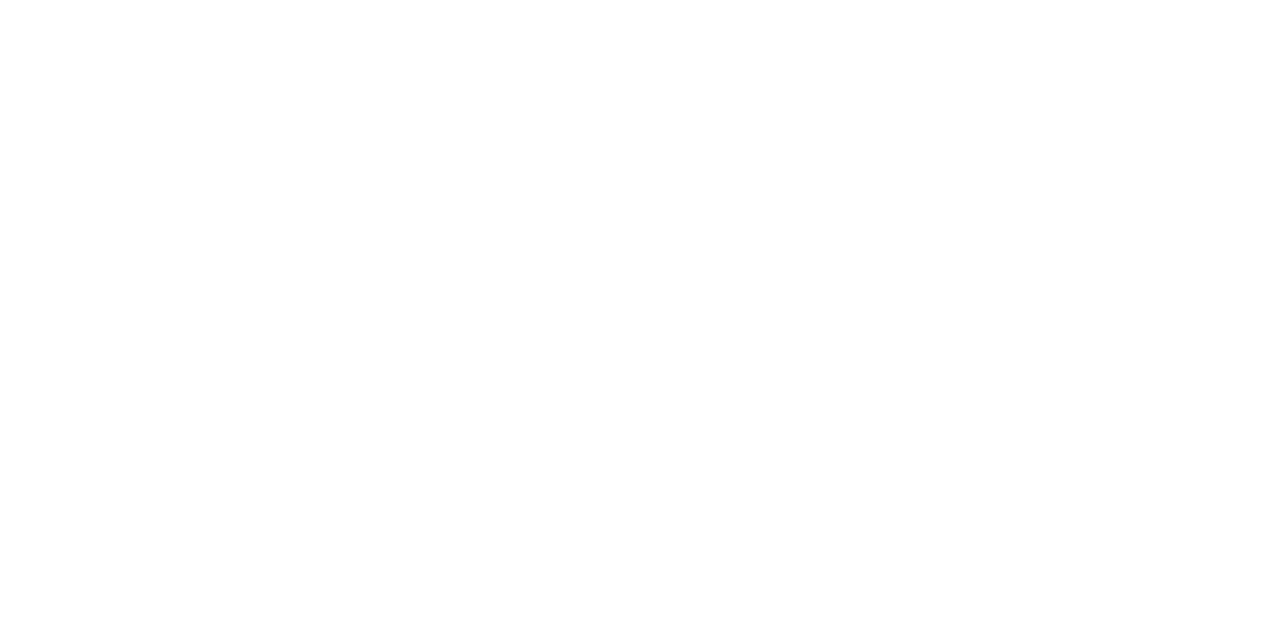
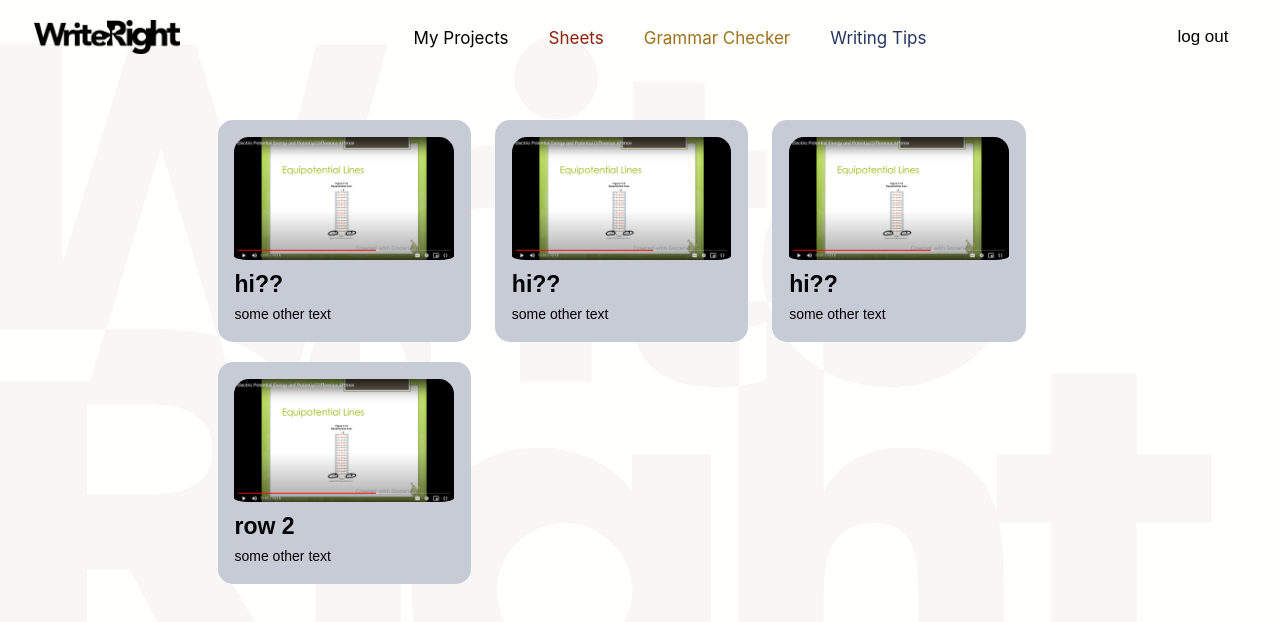
Before and after one commit to acm-projects/WriteRight, a React (Create React App) app in the folder frontend/writeright/: page /sheets/writing-tips in a window 1280 px wide. Before the commit this address had no page. Shown: the top 622 px of the page. Built offline with nearby package versions, Linux system fonts and the light colour scheme.

Commit message:
Merged susan code (added writing page, updated css inconsistencies on my end

```diff
--- a/frontend/writeright/src/App.js
+++ b/frontend/writeright/src/App.js
@@ -8,6 +8,7 @@
 import CharacterLog from "./pages/characterLog";
 import AtHome from "./pages/atHome";
 import LoggedIn from "./pages/LoggedIn";
+import WritingTips from "./pages/writingTips";
 import { useLoginStore } from "./stores/LoginStore";
 import { BrowserRouter as Router, Routes, Route } from "react-router-dom";
 
@@ -34,6 +35,7 @@
             path="/sheets/at-home-with-your-character"
             element={<AtHome />}
           />
+          <Route path="/sheets/writing-tips" element={<WritingTips />} />
         </Routes>
       </Router>
     </div>
--- a/frontend/writeright/src/everything.css
+++ b/frontend/writeright/src/everything.css
@@ -46,6 +46,10 @@
   font-weight: bold;
   text-decoration: none;
   color: white;
+}
+
+textarea {
+  resize: none;
 }
 
 .login-box {
@@ -427,6 +431,52 @@
   font-family: sans-serif;
 }
 
+/*WRITING TIPS*/
+.parentWT {
+  padding: 2%;
+  text-align: left;
+  width: 70%;
+  margin: auto;
+}
+.imageWT {
+  display: block;
+  margin: auto;
+  width: 100%;
+  height: auto;
+  border-radius: 15px;
+  overflow: hidden;
+  padding-bottom: 5%;
+}
+.row1WT {
+  padding-top: 5%;
+  display: inline;
+  justify-content: space-between;
+  align-items: center;
+}
+.row2WT {
+  width: 100%;
+  padding-top: 5%;
+  display: inline;
+  justify-content: space-between;
+  align-items: left;
+}
+button.postWT {
+  background-color: #c7cbd6;
+  border-radius: 15px;
+  overflow: hidden;
+  text-align: left;
+  font-weight: bold;
+  font-size: 23px;
+  border: none;
+  width: 30%;
+  margin: auto;
+  padding: 2%;
+}
+span.articleWT {
+  font-weight: 100;
+  font-size: 14px;
+}
+
 /*BACKGROUNDS FOR EVERYTHING*/
 .bgRedGray {
   background-image: url("./images/RedGrayBG.png");
@@ -440,3 +490,10 @@
   background-repeat: repeat;
   height: 150vh;
 }
+
+.bgBlue {
+  background-image: url("./images/BlueBG.png");
+  background-size: cover;
+  background-repeat: repeat;
+  height: 100vh;
+}
--- /dev/null
+++ b/frontend/writeright/src/pages/writingTips.js
@@ -0,0 +1,75 @@
+//Import CSS sheet from same folder
+import "../everything.css";
+import logo from "../images/writerightTitle.png";
+import idk from "../images/idk.png";
+import { useState } from "react";
+import axios from "axios";
+
+function WritingTips() {
+  return (
+    <body>
+      <div className="bgBlue">
+        <nav className="main">
+          <img src={logo} className="logoBS" alt="Logo" />
+          <ul class="a">
+            <li class="a" id="myprojects">
+              <a href="">My Projects</a>
+            </li>
+            <li class="a" id="sheets">
+              <a href="">Sheets</a>
+            </li>
+            <li class="a" id="grammarchecker">
+              <a href="">Grammar Checker</a>
+            </li>
+            <li class="a" id="writingtips">
+              <a href="">Writing Tips</a>
+            </li>
+          </ul>
+          <button className="submit-btnNB">log out</button>
+        </nav>
+        <div class="parentWT">
+          <br></br>
+          <br></br>
+          <div class="row1WT">
+            <a href="https://www.writingforward.com/writing-tips/avoid-adverbs">
+              <button className="postWT">
+                <img src={idk} className="imageWT" alt="idk" />
+                hi??<br></br>
+                <span className="articleWT">some other text</span>
+              </button>
+            </a>
+            &nbsp; &nbsp; &nbsp;
+            <a href="https://github.com/acm-projects/WriteRight#readme">
+              <button className="postWT">
+                <img src={idk} className="imageWT" alt="idk" />
+                hi??<br></br>
+                <span className="articleWT">some other text</span>
+              </button>
+            </a>
+            &nbsp; &nbsp; &nbsp;
+            <a href="https://github.com/acm-projects/WriteRight#readme">
+              <button className="postWT">
+                <img src={idk} className="imageWT" alt="idk" />
+                hi??<br></br>
+                <span className="articleWT">some other text</span>
+              </button>
+            </a>
+          </div>
+          <div class="row2WT">
+            <br></br>
+            <br></br>
+            <a href="https://github.com/acm-projects/WriteRight#readme">
+              <button className="postWT">
+                <img src={idk} className="imageWT" alt="idk" />
+                row 2<br></br>
+                <span className="articleWT">some other text</span>
+              </button>
+            </a>
+          </div>
+        </div>
+      </div>
+    </body>
+  );
+}
+
+export default WritingTips;
```
Also changed, not shown: frontend/writeright/src/images/idk.png (added), 1 other file (tests, documents, lock files or other folders).
